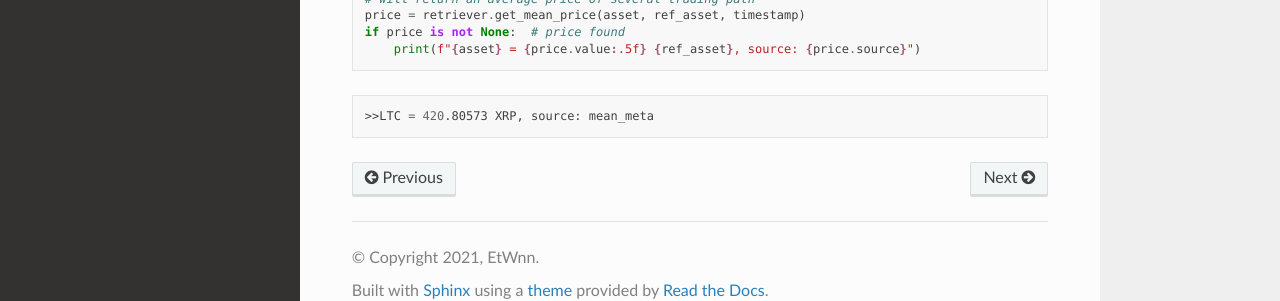
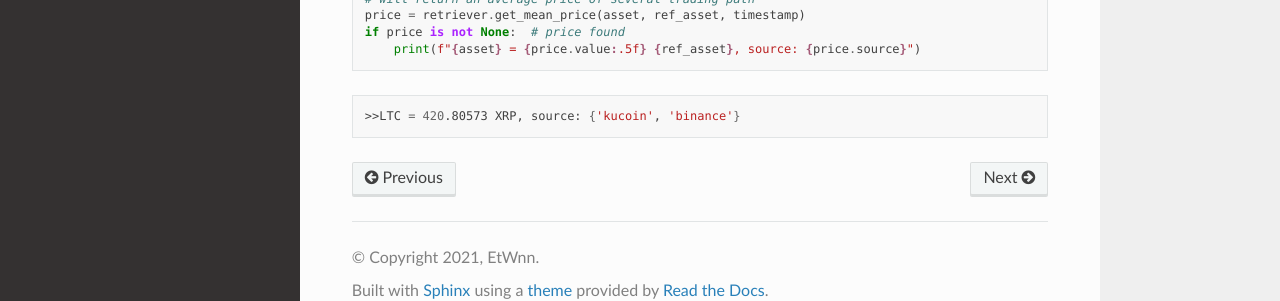
Before and after one commit to EtWnn/CryptoPrice, a Sphinx documentation site: the page built from docs/source/overview.rst, in a window 1280 px wide and 900 px high, scrolled down 952 px. Shown: the part 574-875 px from the top of the window. Built offline with Sphinx 7.4.7 and the Read the Docs theme 2.0.0, drawn with Linux system fonts in a browser that asks for light colours.

Commit message:
update docs and README

```diff
--- a/README.rst
+++ b/README.rst
@@ -91,7 +91,7 @@ than the one above as several API calls (or database requests) have to be made.
 
 .. code-block:: bash
 
-    >>LTC = 420.80573 XRP, source: mean_meta
+    >>LTC = 420.80573 XRP, source: {'kucoin', 'binance'}
 
 
 Donation
--- a/docs/source/overview.rst
+++ b/docs/source/overview.rst
@@ -82,4 +82,4 @@ than the one above as several API calls (or database requests) have to be made.
 
 .. code-block:: bash
 
-    >>LTC = 420.80573 XRP, source: mean_meta
+    >>LTC = 420.80573 XRP, source: {'kucoin', 'binance'}
```
